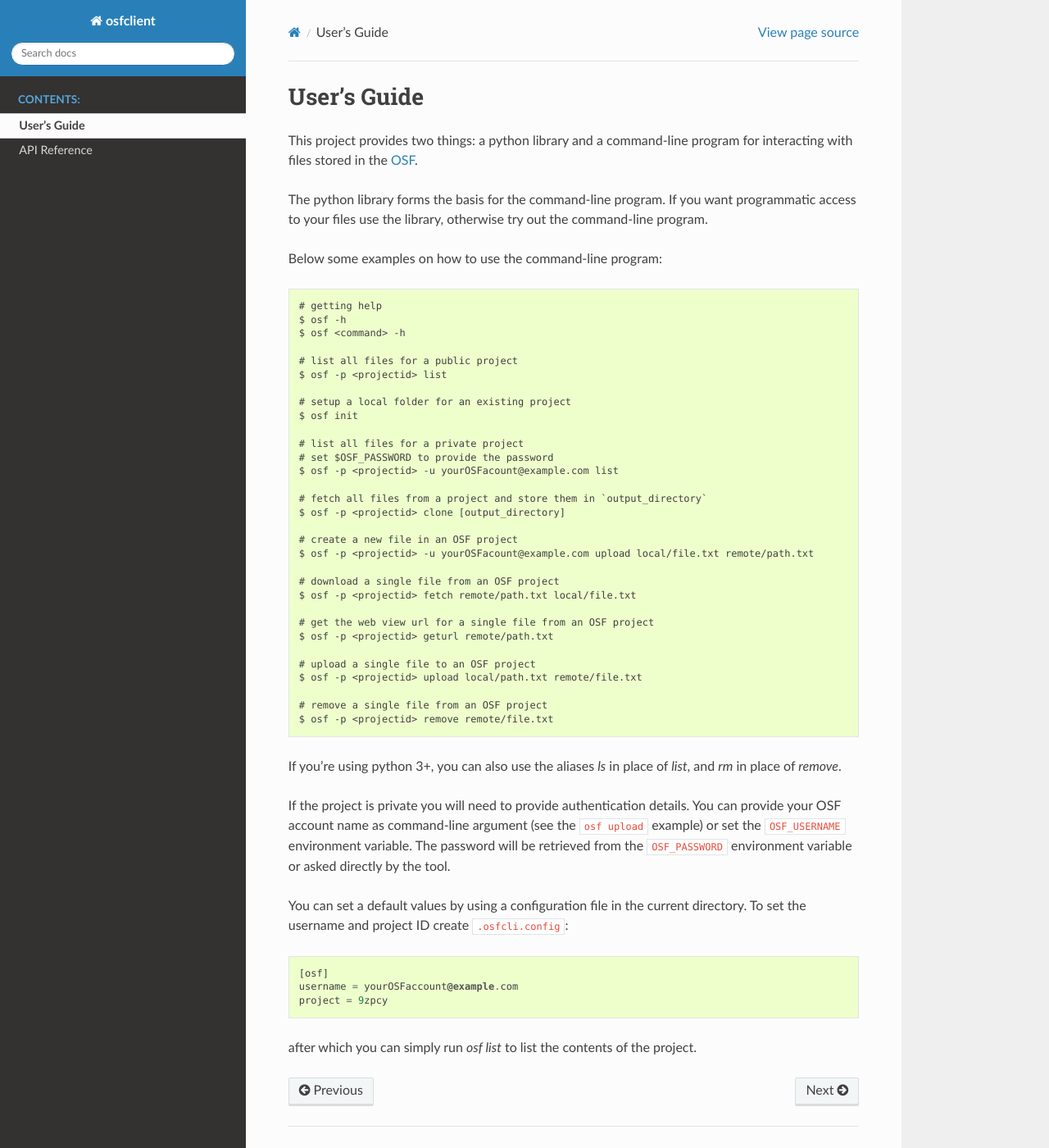
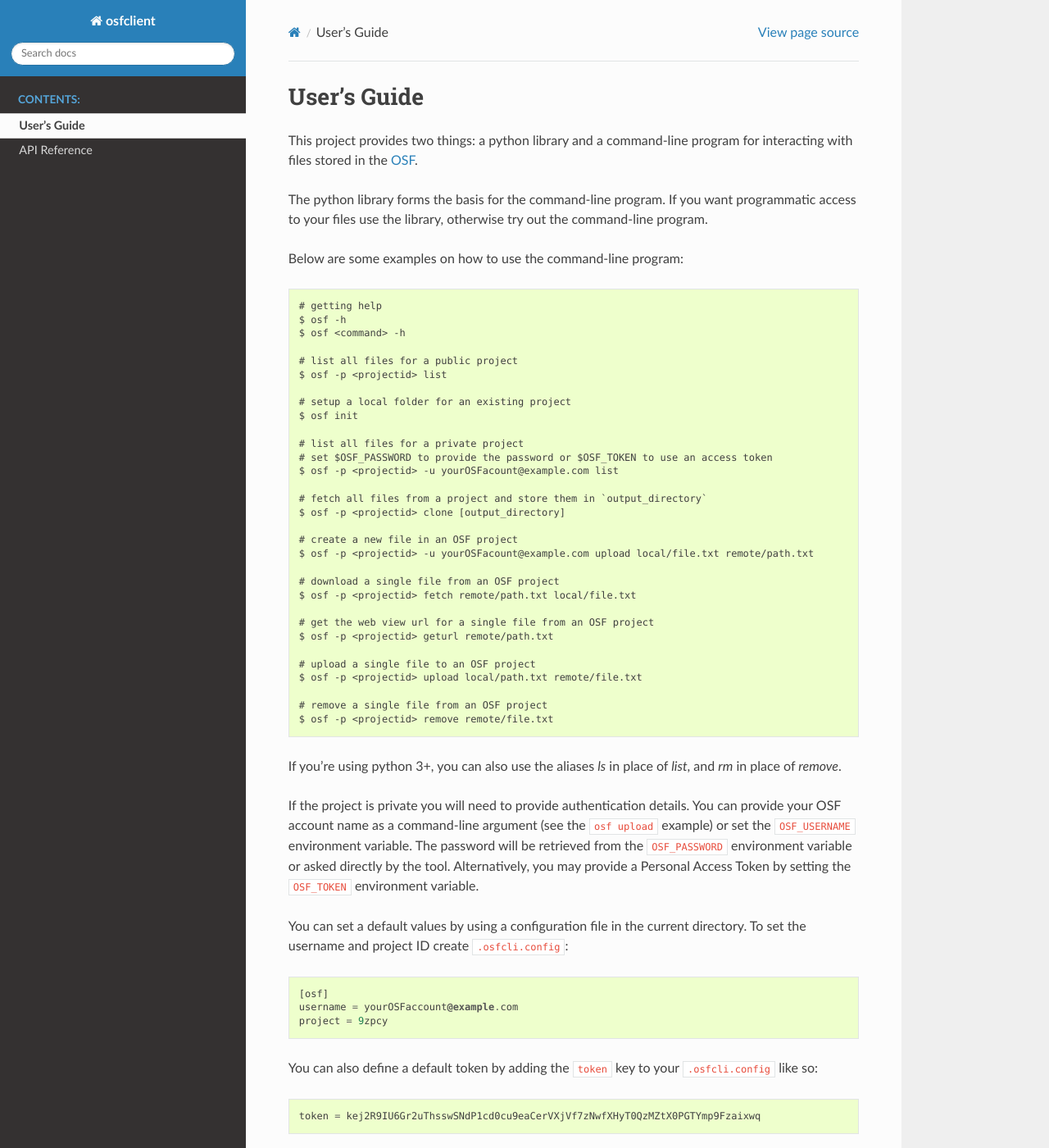
Before and after one commit to osfclient/osfclient, a Sphinx documentation site: the page built from docs/cli-usage.rst, in a window 1280 px wide and 1400 px high. Shown: the whole window at 82% size. Built offline with Sphinx 7.4.7 and the Read the Docs theme 2.0.0, drawn with Linux system fonts in a browser that asks for light colours; some of the changed text lies outside the part shown.

Commit message:
document token auth

```diff
--- a/docs/cli-usage.rst
+++ b/docs/cli-usage.rst
@@ -8,7 +8,7 @@
 programmatic access to your files use the library, otherwise try out the
 command-line program.
 
-Below some examples on how to use the command-line program:
+Below are some examples on how to use the command-line program:
 ::
 
     # getting help
@@ -22,7 +22,7 @@
     $ osf init
 
     # list all files for a private project
-    # set $OSF_PASSWORD to provide the password
+    # set $OSF_PASSWORD to provide the password or $OSF_TOKEN to use an access token
     $ osf -p <projectid> -u yourOSFacount@example.com list
 
     # fetch all files from a project and store them in `output_directory`
@@ -47,10 +47,11 @@
 
 
 If the project is private you will need to provide authentication
-details. You can provide your OSF account name as command-line argument
+details. You can provide your OSF account name as a command-line argument
 (see the ``osf upload`` example) or set the ``OSF_USERNAME`` environment
 variable. The password will be retrieved from the ``OSF_PASSWORD``
-environment variable or asked directly by the tool.
+environment variable or asked directly by the tool.  Alternatively, you may provide a Personal
+Access Token by setting the ``OSF_TOKEN`` environment variable.
 
 You can set a default values by using a configuration file in the
 current directory. To set the username and project ID create
@@ -63,7 +64,13 @@
     project = 9zpcy
 
 
-after which you can simply run `osf list` to list the contents of the project.
+You can also define a default token by adding the ``token`` key to your ``.osfcli.config`` like so:
+
+::
+
+    token = kej2R9IU6Gr2uThsswSNdP1cd0cu9eaCerVXjVf7zNwfXHyT0QzMZtX0PGTYmp9Fzaixwq
+
+After this you can simply run ``osf list`` to list the contents of the project.
 
 
 .. _OSF: https://osf.io
```
Also changed, not shown: README.rst (+22 -7 lines).
